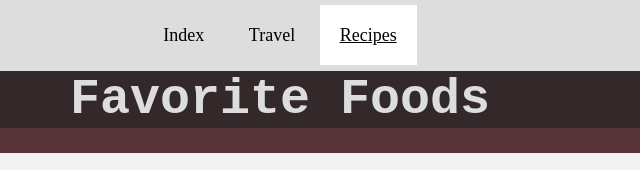
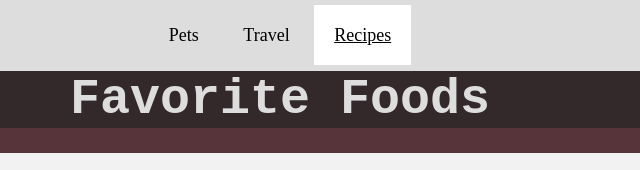
Before and after one commit to Smithduey/CCP_MobileView, a plain HTML site: page recipes.html in a window 1280 px wide. Shown: the top 170 px of the page, 360-1000 px from the left. Drawn offline with Linux system fonts and the light colour scheme.

Commit message:
Add files via upload

```diff
--- a/css/style.css
+++ b/css/style.css
@@ -46,6 +46,7 @@ nav{
     background-color: #ddd;
     padding: 25px 0;
     text-align: center;
+    background-size:cover;
   }
 .grid-container {
     display: grid;
--- a/recipes.html
+++ b/recipes.html
@@ -12,7 +12,7 @@
     <header>
 		<nav>
 			<ul>
-                <li><a href = "index.html">Index</a></li>
+                <li><a href = "index.html">Pets</a></li>
 				<li><a href = "travel.html" >Travel</a></li>
 				<li class="active"><a href = "recipes.html">Recipes</a></li>
 			</ul>
```
Also changed, not shown: index.html (+1 -1 lines), travel.html (+1 -1 lines).
